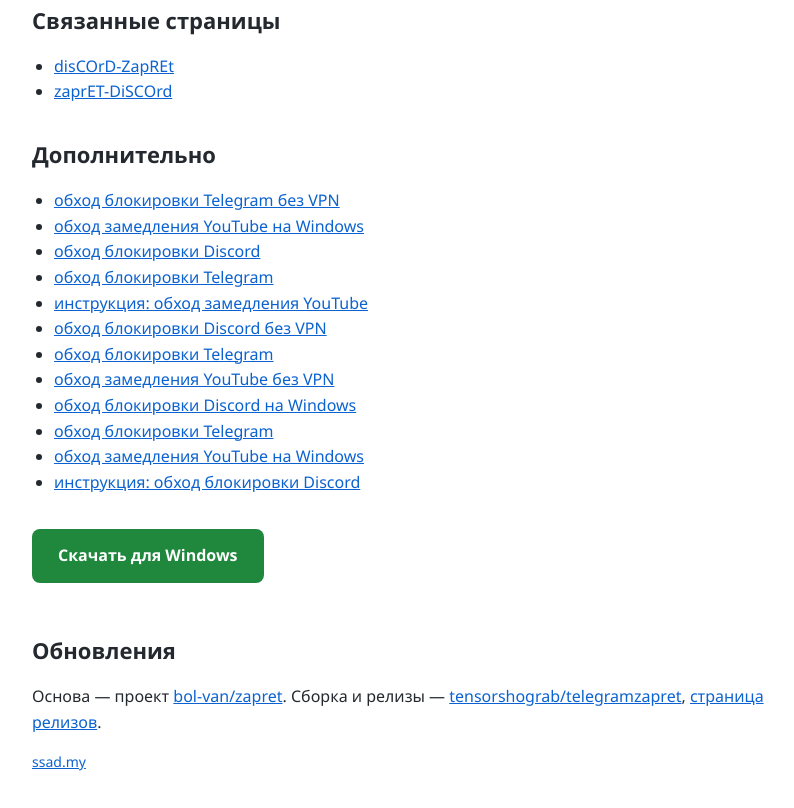
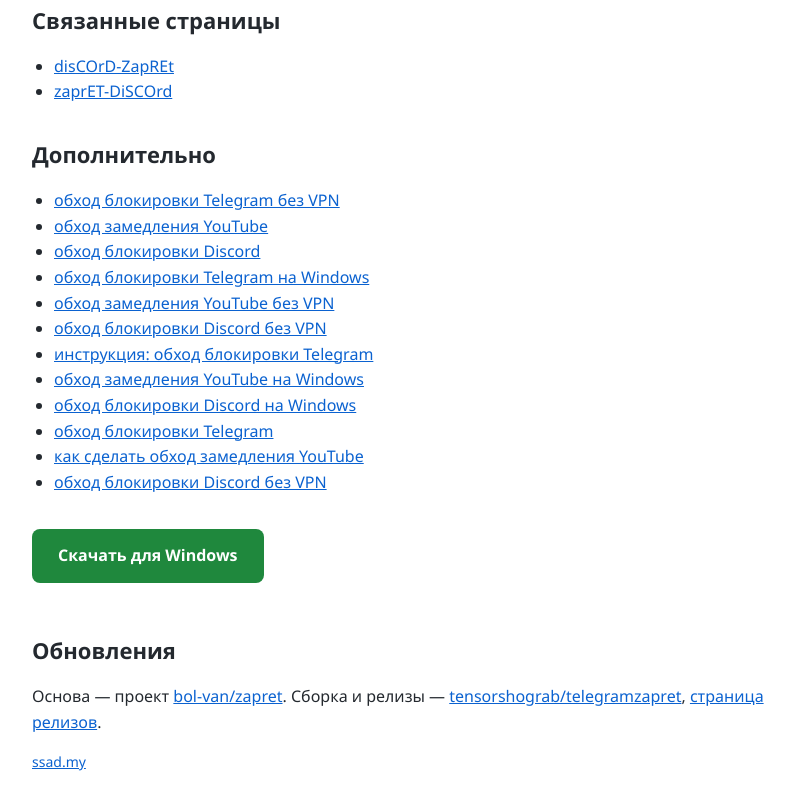
Before and after one commit to Tensorshograb/telegramzapret, a plain HTML site: page docs/index.html in a window 1280 px wide. Shown: the part 1955-2763 px from the top of the page, without its empty margins (228-1022 px from the left). Drawn offline with Linux system fonts and the light colour scheme.

Commit message:
Refresh documentation

```diff
--- a/docs/index.html
+++ b/docs/index.html
@@ -95,18 +95,18 @@
 
   <h2>Дополнительно</h2>
   <ul>
-    <li><a href="https://github.com/sparkslugcool89/zaprEt-TELEgraM">обход блокировки Telegram без VPN</a></li>
-    <li><a href="https://github.com/brickoubridge/youtube-unban">обход замедления YouTube на Windows</a></li>
-    <li><a href="https://github.com/workerpassage/zapretdiscord">обход блокировки Discord</a></li>
-    <li><a href="https://github.com/mortarshade93/TelegramObhod">обход блокировки Telegram</a></li>
-    <li><a href="https://github.com/wraithfencer/youtubezapret">инструкция: обход замедления YouTube</a></li>
-    <li><a href="https://github.com/steampinpoint/disCORdobHOD">обход блокировки Discord без VPN</a></li>
-    <li><a href="https://github.com/flameraagitate/obHODTelegRAM">обход блокировки Telegram</a></li>
-    <li><a href="https://github.com/chartcontrollerlimit/youtube-fix">обход замедления YouTube без VPN</a></li>
-    <li><a href="https://github.com/blackgrotalk/zaprET-DiSCOrd">обход блокировки Discord на Windows</a></li>
-    <li><a href="https://github.com/cyclonescreenminaret/TelegramObhod">обход блокировки Telegram</a></li>
-    <li><a href="https://github.com/vaultuarattle18/YoutubeObhod">обход замедления YouTube на Windows</a></li>
-    <li><a href="https://github.com/nettellerhope/disCOrD-ZapREt">инструкция: обход блокировки Discord</a></li>
+    <li><a href="https://github.com/ninjatermiterun/TelegramObhodDPI">обход блокировки Telegram без VPN</a></li>
+    <li><a href="https://github.com/vanquisherbyte/youtube-unban-zapret">обход замедления YouTube</a></li>
+    <li><a href="https://github.com/hiddenbusinesschaos/DiscordObhodDPI">обход блокировки Discord</a></li>
+    <li><a href="https://github.com/alchemistpillage/TelegramObhod">обход блокировки Telegram на Windows</a></li>
+    <li><a href="https://github.com/moatoverchateau/zapret-youtube">обход замедления YouTube без VPN</a></li>
+    <li><a href="https://github.com/colossusduke80/zapRETDiscORd">обход блокировки Discord без VPN</a></li>
+    <li><a href="https://github.com/courticepincers/ObhodTelegram">инструкция: обход блокировки Telegram</a></li>
+    <li><a href="https://github.com/thornpoconquer/youtube-zapret">обход замедления YouTube на Windows</a></li>
+    <li><a href="https://github.com/seizedestack/discord-zapret">обход блокировки Discord на Windows</a></li>
+    <li><a href="https://github.com/attoaeromancerfix/telEGrAm-UnbaN">обход блокировки Telegram</a></li>
+    <li><a href="https://github.com/layerfletcherbait/youtube-unban-zapret">как сделать обход замедления YouTube</a></li>
+    <li><a href="https://github.com/portaltruchart58/zapret-discord">обход блокировки Discord без VPN</a></li>
   </ul>
 
   <p><a class="cta" href="https://github.com/tensorshograb/telegramzapret/releases/latest">Скачать для Windows</a></p>
```
